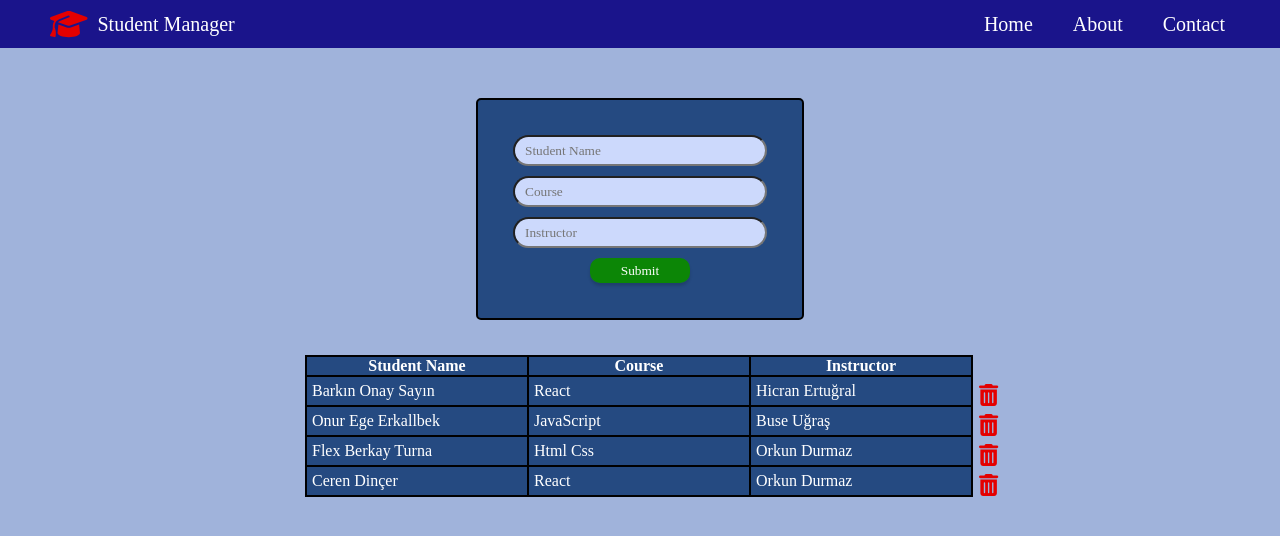
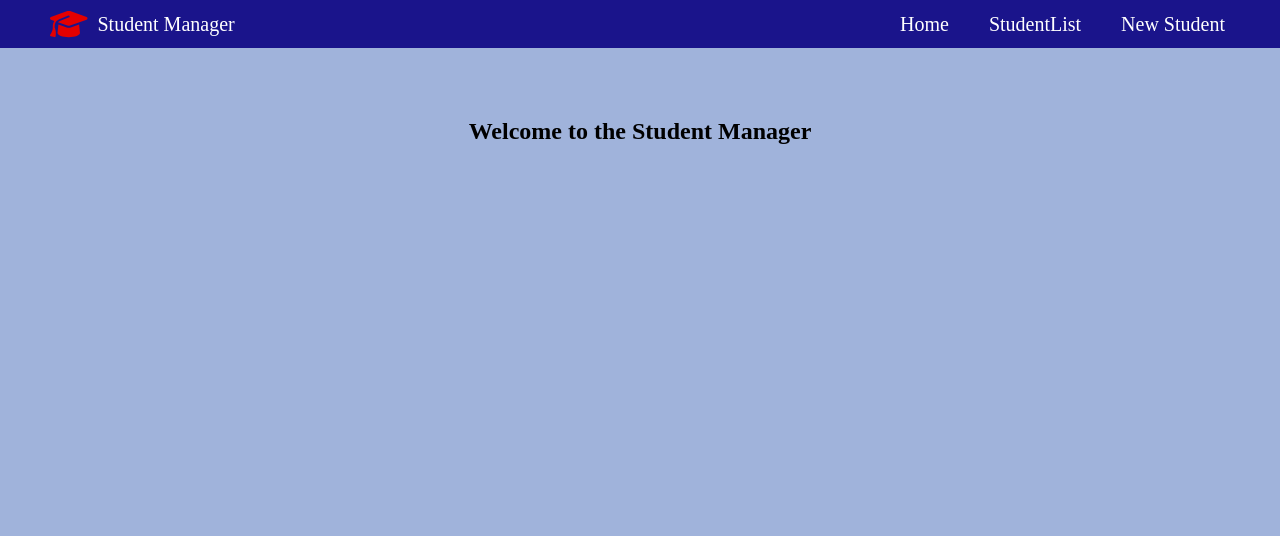
Before and after one commit to BarkinSayin/Student-Manager-with-rca, a React (Create React App) app: page / in a window 1280 px wide. Shown: the top 536 px of the page. Built offline with nearby package versions, Linux system fonts and the light colour scheme; data requests are answered from the project's data file.

Commit message:
create router pages

```diff
--- a/src/App.css
+++ b/src/App.css
@@ -31,7 +31,7 @@
   height: 6vh;
   background-color: var(--header-dark-blue);
 }
-.logo {
+.logo a {
   margin-left: 50px;
   font-size: 20px;
   display: flex;
--- a/src/App.jsx
+++ b/src/App.jsx
@@ -1,8 +1,10 @@
+import { Route, BrowserRouter as Router, Routes } from "react-router-dom";
 import "./App.css";
 import Header from "./components/shared/Header.jsx";
-import StudentListTable from "./components/app/student/student-list-table/StudentListTable.jsx";
-import StudentForm from "./components/app/student/student-form/StudentForm.jsx";
 import { StudentProvider } from "./context/student/StundetContext.jsx";
+import LandingPage from "./pages/shared/landing-page/LandingPage.jsx";
+import StudentListPage from "./pages/app/student/student-list-page/StudentListPage.jsx";
+import NewStudentPage from "./pages/app/student/new-student-page/NewStudentPage.jsx";
 
 function App() {
   //Sadece baş harfleri büyük yazdırma fonksiyonu
@@ -13,18 +15,20 @@ function App() {
   // }
 
   return (
+    <Router>
       <div className="App">
-      <Header
-        title={"Student Manager"}
-        navElements={["Home", "About", "Contact"]}
-      />
+        <Header />
         <StudentProvider>
           <main className="main-content">
-          <StudentForm />
-          <StudentListTable />
+            <Routes>
+              <Route path="/" element={<LandingPage />} />
+              <Route path="/students" element={<StudentListPage />} />
+              <Route path="/students/new" element={<NewStudentPage />} />
+            </Routes>
           </main>
         </StudentProvider>
       </div>
+    </Router>
   );
 }
 
--- a/src/components/app/student/student-form/StudentForm.jsx
+++ b/src/components/app/student/student-form/StudentForm.jsx
@@ -36,17 +36,17 @@ const StudentForm = () => {
       !studentInput.studentName.trim() &&
         setError((prevStudentInputErr) => ({
           ...prevStudentInputErr,
-          studentName: true,
+          nameError: true,
         }));
       !studentInput.course.trim() &&
         setError((prevStudentInputErr) => ({
           ...prevStudentInputErr,
-          course: true,
+          courseError: true,
         }));
       !studentInput.instructor.trim() &&
         setError((prevStudentInputErr) => ({
           ...prevStudentInputErr,
-          instructor: true,
+          instructorError: true,
         }));
     }
   };
--- a/src/components/shared/Header.jsx
+++ b/src/components/shared/Header.jsx
@@ -1,20 +1,27 @@
 import { FontAwesomeIcon } from "@fortawesome/react-fontawesome";
 import { faGraduationCap } from "@fortawesome/free-solid-svg-icons";
+import { Link } from "react-router-dom";
 
 function Header({ title, navElements }) {
   return (
     <header className="student-manager-header">
       <div className="logo">
-        <FontAwesomeIcon icon={faGraduationCap} className="school-icon" />
-        {title}
+        <Link to="/">
+          <FontAwesomeIcon icon={faGraduationCap} className="school-icon" />
+          Student Manager
+        </Link>
       </div>
       <nav>
         <ul className="navbar-elements">
-          {navElements.map((element) => (
-            <li key={element}>
-              <a href="*">{element}</a>
-            </li>
-          ))}
+          <li>
+            <Link to="/">Home</Link>
+          </li>
+          <li>
+            <Link to="/students">StudentList</Link>
+          </li>
+          <li>
+            <Link to="/students/new">New Student</Link>
+          </li>
         </ul>
       </nav>
     </header>
--- a/src/network/requests/studentRequests.js
+++ b/src/network/requests/studentRequests.js
@@ -3,43 +3,34 @@ import { baseService } from "../services/baseService";
 export const getStudents = async () => {
   try {
     const response = await baseService.get("/students");
-    // control the response status
-    // control etc.
+    if (response.status !== 200) {
+      throw new Error("Can not get list");
+    }
     return response.data;
   } catch (error) {
-    console.error("getStudents error: ", error);
-  }
-};
-
-export const getStudentById = async (studentId) => {
-  try {
-    const response = await baseService.get(`/students/${studentId}`);
-    // control the response status
-    // control etc.
-    return response.data;
-  } catch (error) {
-    console.error("getStudentById error: ", error);
+    console.error(error);
   }
 };
 
 export const postStudent = async (newStudent) => {
   try {
     const response = await baseService.post("/students", newStudent);
-    // control the response status
-    // control etc.
+    if (response.status !== 201) {
+      throw new Error("Can not post new student");
+    }
     return response.data;
   } catch (error) {
-    console.error("postStudent error: ", error);
+    console.error(error);
   }
 };
-
 export const deleteStudent = async (studentId) => {
   try {
     const response = await baseService.delete(`/students/${studentId}`);
-    // control the response status
-    // control etc.
+    if (response.status !== 200) {
+      throw new Error("Can not delete student");
+    }
     return response.data;
   } catch (error) {
-    console.error("deleteStudent error: ", error);
+    console.error(error);
   }
 };
--- a/src/network/services/baseService.js
+++ b/src/network/services/baseService.js
@@ -1,10 +1,8 @@
 import axios from "axios";
 
-const axiosInstance = axios.create({
+export const axiosInstance = axios.create({
   baseURL: process.env.REACT_APP_API_URL,
-  headers: {
-    "Content-Type": "application/json",
-  },
+  headers: { "Content-Type": "application/json" },
   timeout: 5000,
 });
 
@@ -12,10 +10,10 @@ export const baseService = {
   get: async (endpoint, configs = {}) => {
     try {
       const response = await axiosInstance.get(endpoint, configs);
+      console.log(response);
       return response;
     } catch (error) {
-      console.error(`GET ${endpoint} error: ${error}`);
-      throw error;
+      console.error(`GET ${endpoint} error:${error}`);
     }
   },
   post: async (endpoint, data, configs = {}) => {
@@ -23,8 +21,7 @@ export const baseService = {
       const response = await axiosInstance.post(endpoint, data, configs);
       return response;
     } catch (error) {
-      console.error(`POST ${endpoint} error: ${error}`);
-      throw error;
+      console.error(`POST ${endpoint} error:${error}`);
     }
   },
   delete: async (endpoint, configs = {}) => {
@@ -32,8 +29,7 @@ export const baseService = {
       const response = await axiosInstance.delete(endpoint, configs);
       return response;
     } catch (error) {
-      console.error(`DELETE ${endpoint} error: ${error}`);
-      throw error;
+      console.error(`DELETE ${endpoint} error:${error}`);
     }
   },
 };
--- /dev/null
+++ b/src/pages/app/student/new-student-page/NewStudentPage.jsx
@@ -0,0 +1,8 @@
+import React from "react";
+import StudentForm from "../../../../components/app/student/student-form/StudentForm";
+
+const NewStudentPage = () => {
+  return <StudentForm />;
+};
+
+export default NewStudentPage;
--- /dev/null
+++ b/src/pages/app/student/student-list-page/StudentListPage.jsx
@@ -0,0 +1,8 @@
+import React from "react";
+import StudentListTable from "../../../../components/app/student/student-list-table/StudentListTable";
+
+const StudentListPage = () => {
+  return <StudentListTable />;
+};
+
+export default StudentListPage;
--- /dev/null
+++ b/src/pages/shared/landing-page/LandingPage.jsx
@@ -0,0 +1,7 @@
+import React from "react";
+
+const LandingPage = () => {
+  return <h2>Welcome to the Student Manager</h2>;
+};
+
+export default LandingPage;
```
Also changed, not shown: src/pages/app/student/student-details-page/StudentDetailsPage.jsx (added, +7 -0 lines), src/pages/shared/not-found-page/NotFoundPage.jsx (added). Lines whose indentation alone changed are shown as unchanged.
